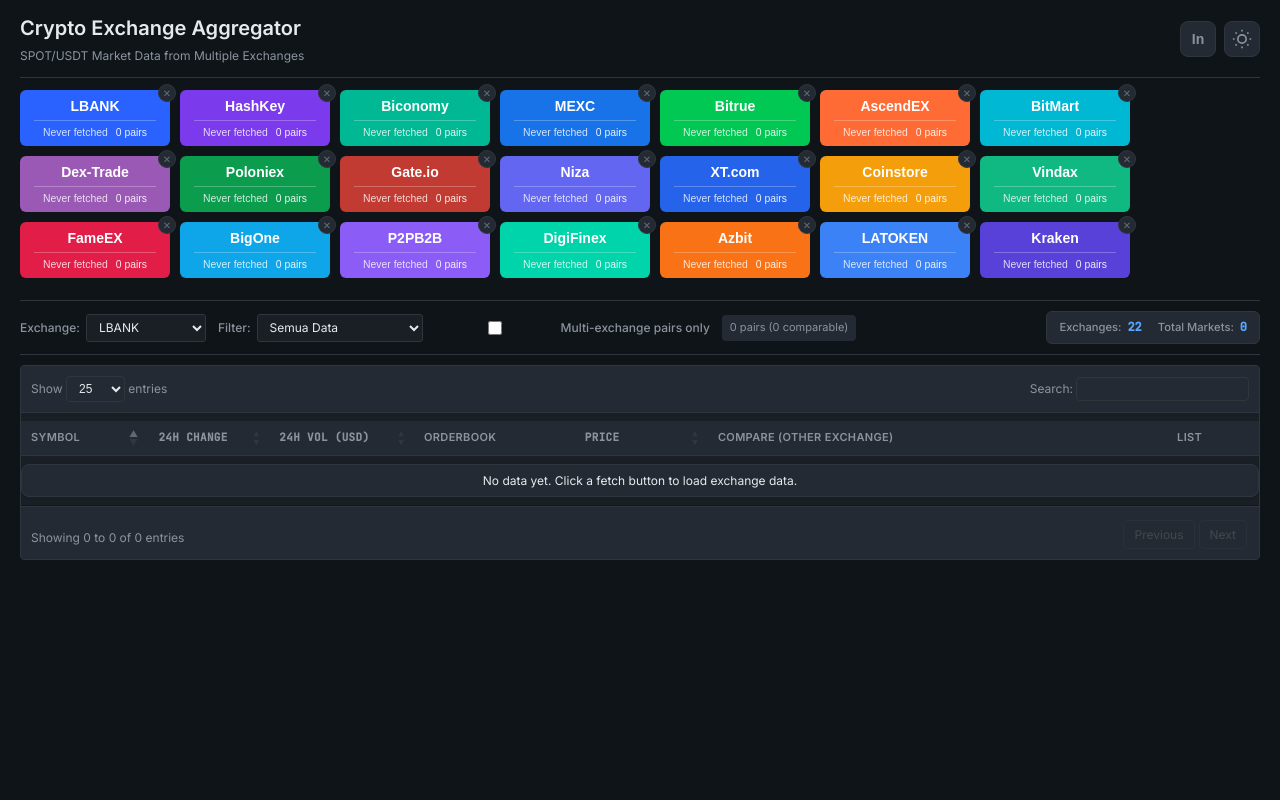
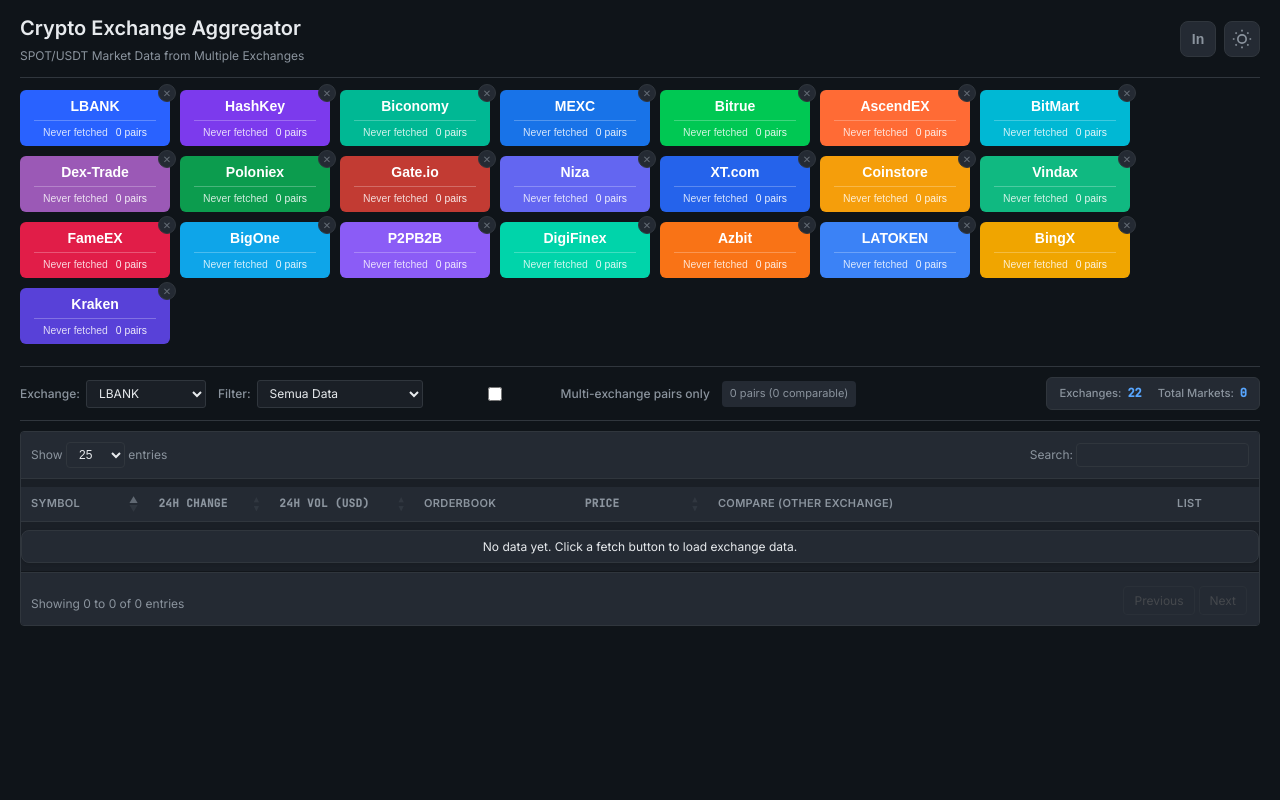
Before and after one commit to gosdorxda/arbit-replit, a Flask app: page / in a window 1280 px wide. Run offline with Flask 3, Linux system fonts and the light colour scheme; data that the repository does not hold is empty; some libraries are stand-ins or nearby versions.

Commit message:
Add BingX exchange integration for cryptocurrency market data
Integrates BingX exchange by adding a new adapter, updating API routes, modifying frontend elements in HTML, CSS, and JavaScript to display BingX data, and including it in the status and fetch logic.

Replit-Commit-Author: Agent
Replit-Commit-Session-Id: 6e2714b1-ded8-418b-93a4-3a167f65893e
Replit-Commit-Checkpoint-Type: full_checkpoint
Replit-Commit-Event-Id: bcdc3a22-f308-4caf-bb87-f7137ada63a6
Replit-Commit-Screenshot-Url: https://storage.googleapis.com/screenshot-production-us-central1/71f2c71f-d68e-4826-818d-0a80ac0cf367/6e2714b1-ded8-418b-93a4-3a167f65893e/CfbThwy
Replit-Helium-Checkpoint-Created: true

```diff
--- a/adapters/__init__.py
+++ b/adapters/__init__.py
@@ -20,5 +20,6 @@ from .digifinex import DigiFinexAdapter
 from .azbit import AzbitAdapter
 from .latoken import LatokenAdapter
 from .kraken import KrakenAdapter
+from .bingx import BingXAdapter
 
-__all__ = ['BaseAdapter', 'LBankAdapter', 'HashKeyAdapter', 'BiconomyAdapter', 'MEXCAdapter', 'BitrueAdapter', 'AscendEXAdapter', 'BitMartAdapter', 'DexTradeAdapter', 'PoloniexAdapter', 'GateIOAdapter', 'NizaAdapter', 'XTAdapter', 'CoinstoreAdapter', 'VindaxAdapter', 'FameEXAdapter', 'BigOneAdapter', 'P2PB2BAdapter', 'DigiFinexAdapter', 'AzbitAdapter', 'LatokenAdapter', 'KrakenAdapter']
+__all__ = ['BaseAdapter', 'LBankAdapter', 'HashKeyAdapter', 'BiconomyAdapter', 'MEXCAdapter', 'BitrueAdapter', 'AscendEXAdapter', 'BitMartAdapter', 'DexTradeAdapter', 'PoloniexAdapter', 'GateIOAdapter', 'NizaAdapter', 'XTAdapter', 'CoinstoreAdapter', 'VindaxAdapter', 'FameEXAdapter', 'BigOneAdapter', 'P2PB2BAdapter', 'DigiFinexAdapter', 'AzbitAdapter', 'LatokenAdapter', 'KrakenAdapter', 'BingXAdapter']
--- a/routes.py
+++ b/routes.py
@@ -2,7 +2,7 @@ from datetime import datetime
 from flask import render_template, jsonify, request
 from app import app, db
 from models import SpotTicker, FetchLog, MarketList
-from adapters import LBankAdapter, HashKeyAdapter, BiconomyAdapter, MEXCAdapter, BitrueAdapter, AscendEXAdapter, BitMartAdapter, DexTradeAdapter, PoloniexAdapter, GateIOAdapter, NizaAdapter, XTAdapter, CoinstoreAdapter, VindaxAdapter, FameEXAdapter, BigOneAdapter, P2PB2BAdapter, DigiFinexAdapter, AzbitAdapter, LatokenAdapter, KrakenAdapter
+from adapters import LBankAdapter, HashKeyAdapter, BiconomyAdapter, MEXCAdapter, BitrueAdapter, AscendEXAdapter, BitMartAdapter, DexTradeAdapter, PoloniexAdapter, GateIOAdapter, NizaAdapter, XTAdapter, CoinstoreAdapter, VindaxAdapter, FameEXAdapter, BigOneAdapter, P2PB2BAdapter, DigiFinexAdapter, AzbitAdapter, LatokenAdapter, KrakenAdapter, BingXAdapter
 
 
 def save_tickers(tickers, exchange_name):
@@ -505,6 +505,28 @@ def fetch_latoken():
 
 
 
+@app.route('/api/fetch/bingx', methods=['POST'])
+def fetch_bingx():
+    try:
+        adapter = BingXAdapter()
+        tickers = adapter.fetch_usdt_tickers()
+        save_tickers(tickers, adapter.exchange_name)
+        log_fetch(adapter.exchange_name, 'success', len(tickers))
+        return jsonify({
+            'status': 'success',
+            'exchange': adapter.exchange_name,
+            'pairs_count': len(tickers),
+            'message': f'Successfully fetched {len(tickers)} USDT pairs from BingX'
+        })
+    except Exception as e:
+        log_fetch('BINGX', 'error', error_message=str(e))
+        return jsonify({
+            'status': 'error',
+            'exchange': 'BINGX',
+            'message': str(e)
+        }), 500
+
+
 @app.route('/api/fetch/kraken', methods=['POST'])
 def fetch_kraken():
     try:
@@ -698,6 +720,7 @@ def get_status():
     azbit_log = FetchLog.query.filter_by(exchange='AZBIT').order_by(FetchLog.fetched_at.desc()).first()
     latoken_log = FetchLog.query.filter_by(exchange='LATOKEN').order_by(FetchLog.fetched_at.desc()).first()
     kraken_log = FetchLog.query.filter_by(exchange='KRAKEN').order_by(FetchLog.fetched_at.desc()).first()
+    bingx_log = FetchLog.query.filter_by(exchange='BINGX').order_by(FetchLog.fetched_at.desc()).first()
 
     lbank_count = SpotTicker.query.filter_by(exchange='LBANK').count()
     hashkey_count = SpotTicker.query.filter_by(exchange='HASHKEY').count()
@@ -720,6 +743,7 @@ def get_status():
     azbit_count = SpotTicker.query.filter_by(exchange='AZBIT').count()
     latoken_count = SpotTicker.query.filter_by(exchange='LATOKEN').count()
     kraken_count = SpotTicker.query.filter_by(exchange='KRAKEN').count()
+    bingx_count = SpotTicker.query.filter_by(exchange='BINGX').count()
 
     exchanges = ['LBANK', 'HASHKEY', 'BICONOMY', 'MEXC', 'BITRUE', 'ASCENDEX',
                  'BITMART', 'DEXTRADE', 'POLONIEX', 'GATEIO', 'NIZA', 'XT',
@@ -906,6 +930,14 @@ def get_status():
             'blacklist_count': blacklist_counts.get('KRAKEN', 0),
             'whitelist_count': whitelist_counts.get('KRAKEN', 0),
             'walletlock_count': walletlock_counts.get('KRAKEN', 0)
+        },
+        'bingx': {
+            'last_fetch': bingx_log.fetched_at.isoformat() if bingx_log else None,
+            'status': bingx_log.status if bingx_log else 'never',
+            'pairs_count': bingx_count,
+            'blacklist_count': blacklist_counts.get('BINGX', 0),
+            'whitelist_count': whitelist_counts.get('BINGX', 0),
+            'walletlock_count': walletlock_counts.get('BINGX', 0)
         }
     })
 
@@ -956,6 +988,8 @@ def get_depth(exchange, symbol):
             adapter = LatokenAdapter()
         elif exchange.upper() == 'KRAKEN':
             adapter = KrakenAdapter()
+        elif exchange.upper() == 'BINGX':
+            adapter = BingXAdapter()
         else:
             return jsonify({
                 'status': 'error',
@@ -1057,6 +1091,8 @@ def get_orderbook(exchange, symbol):
             adapter = LatokenAdapter()
         elif exchange.upper() == 'KRAKEN':
             adapter = KrakenAdapter()
+        elif exchange.upper() == 'BINGX':
+            adapter = BingXAdapter()
         else:
             return jsonify({
                 'status': 'error',
--- a/static/css/style.css
+++ b/static/css/style.css
@@ -27,6 +27,7 @@
     --azbit-color: #f97316;        /* Orange */
     --latoken-color: #3b82f6;      /* Blue */
     --kraken-color: #5841d8;       /* Kraken Purple */
+    --bingx-color: #f0a500;        /* BingX Gold */
 
     /* ---- EXCHANGE HOVER COLORS (darker shade for hover) ---- */
     --lbank-hover: #1e4dd8;
@@ -50,6 +51,7 @@
     --azbit-hover: #ea580c;
     --latoken-hover: #2563eb;
     --kraken-hover: #4631b8;
+    --bingx-hover: #d4920a;
 }
 
 :root,
@@ -565,6 +567,16 @@ body {
 }
 
 
+.bingx-btn {
+    background-color: var(--bingx-color);
+    color: white;
+}
+
+.bingx-btn:hover:not(:disabled) {
+    background-color: var(--bingx-hover);
+    transform: translateY(-1px);
+}
+
 .kraken-btn {
     background-color: var(--kraken-color);
     color: white;
@@ -1123,6 +1135,11 @@ td {
     color: var(--latoken-color);
 }
 
+
+.exchange-badge.bingx {
+    background-color: rgba(240, 165, 0, 0.2);
+    color: var(--bingx-color);
+}
 
 .exchange-badge.kraken {
     background-color: rgba(88, 65, 216, 0.2);
@@ -1588,6 +1605,11 @@ a.peer-exchange:hover {
     color: var(--latoken-color);
 }
 
+
+.peer-exchange.bingx {
+    background-color: rgba(240, 165, 0, 0.3);
+    color: var(--bingx-color);
+}
 
 .peer-exchange.kraken {
     background-color: rgba(88, 65, 216, 0.3);
--- a/static/js/main.js
+++ b/static/js/main.js
@@ -80,6 +80,8 @@ function getExchangeUrl(exchange, symbol) {
             return `https://azbit.com/exchange/${base}_USDT`;
         case 'LATOKEN':
             return `https://latoken.com/exchange/${base}_USDT`;
+        case 'BINGX':
+            return `https://bingx.com/en/trade/${base}-USDT/`;
         case 'KRAKEN':
             return `https://pro.kraken.com/app/trade/${base}-USD`;
         default:
@@ -409,9 +411,10 @@ async function loadStatus() {
         updateStatusDisplay('azbit', data.azbit);
         updateStatusDisplay('latoken', data.latoken);
         updateStatusDisplay('kraken', data.kraken);
+        updateStatusDisplay('bingx', data.bingx);
 
         let totalMarkets = 0;
-        const exchanges = ['lbank', 'hashkey', 'biconomy', 'mexc', 'bitrue', 'ascendex', 'bitmart', 'dextrade', 'poloniex', 'gateio', 'niza', 'xt', 'coinstore', 'vindax', 'fameex', 'bigone', 'p2pb2b', 'digifinex', 'azbit', 'latoken', 'kraken'];
+        const exchanges = ['lbank', 'hashkey', 'biconomy', 'mexc', 'bitrue', 'ascendex', 'bitmart', 'dextrade', 'poloniex', 'gateio', 'niza', 'xt', 'coinstore', 'vindax', 'fameex', 'bigone', 'p2pb2b', 'digifinex', 'azbit', 'latoken', 'kraken', 'bingx'];
         exchanges.forEach(ex => {
             if (data[ex] && data[ex].pairs_count) {
                 totalMarkets += data[ex].pairs_count;
--- a/templates/index.html
+++ b/templates/index.html
@@ -333,6 +333,20 @@
                     <button class="reset-visited-btn" onclick="resetVisitedRows('latoken')" title="Reset visited">✕</button>
                 </div>
                 <div class="exchange-card">
+                    <button id="btn-bingx" class="fetch-btn bingx-btn" onclick="fetchData('bingx')">
+                        <div class="btn-main">
+                            <span class="btn-name">BingX</span>
+                            <span class="spinner"></span>
+                        </div>
+                        <div class="btn-status">
+                            <span class="btn-time">Never fetched</span>
+                            <span class="btn-pairs">0 pairs</span>
+                            <span class="btn-list"></span>
+                        </div>
+                    </button>
+                    <button class="reset-visited-btn" onclick="resetVisitedRows('bingx')" title="Reset visited">✕</button>
+                </div>
+                <div class="exchange-card">
                     <button id="btn-kraken" class="fetch-btn kraken-btn" onclick="fetchData('kraken')">
                         <div class="btn-main">
                             <span class="btn-name">Kraken</span>
@@ -375,6 +389,7 @@
                         <option value="DIGIFINEX">DIGIFINEX</option>
                         <option value="AZBIT">AZBIT</option>
                         <option value="LATOKEN">LATOKEN</option>
+                        <option value="BINGX">BINGX</option>
                         <option value="KRAKEN">KRAKEN</option>
                     </select>
                 </div>
```
Also changed, not shown: adapters/bingx.py (added, +108 -0 lines).
